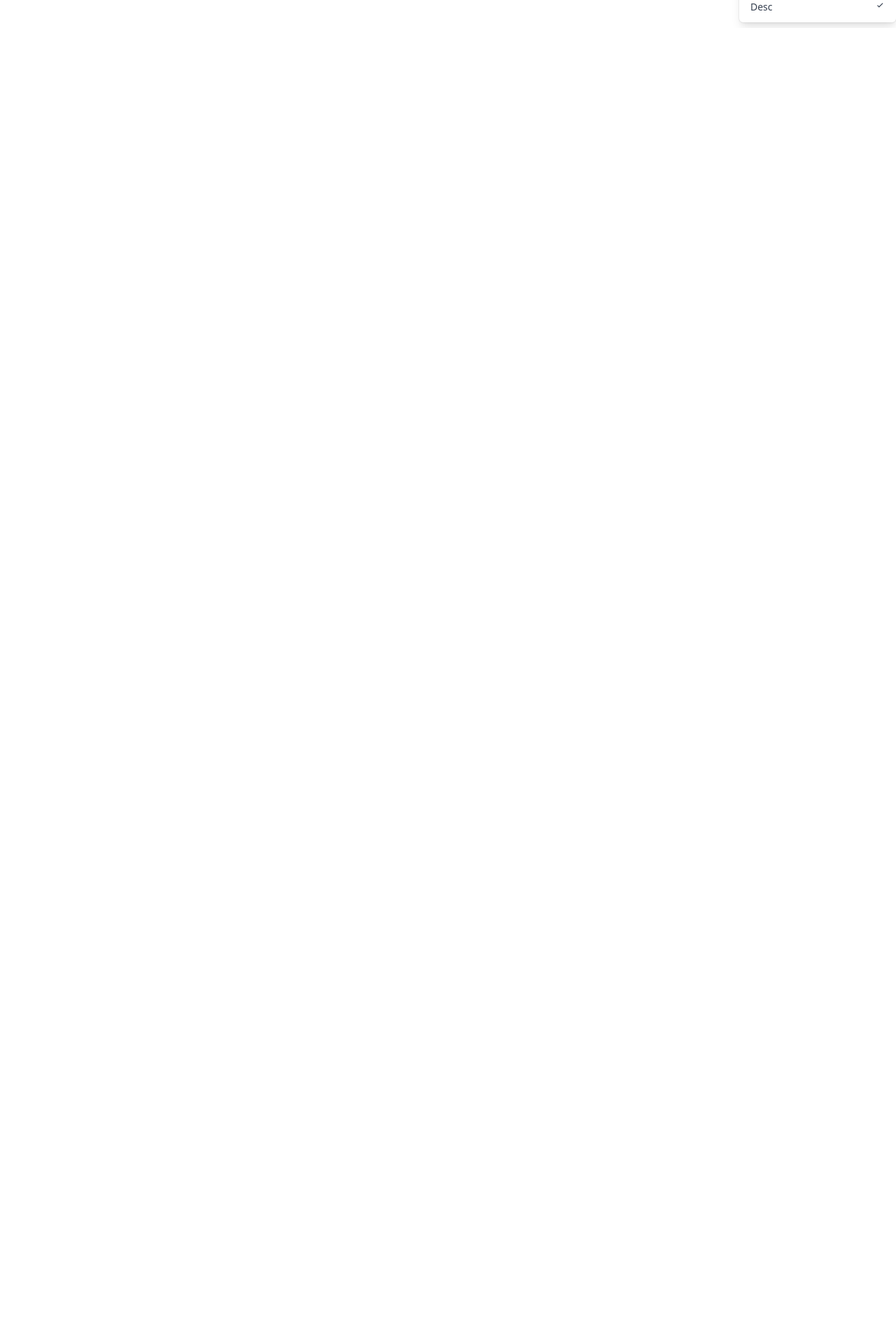
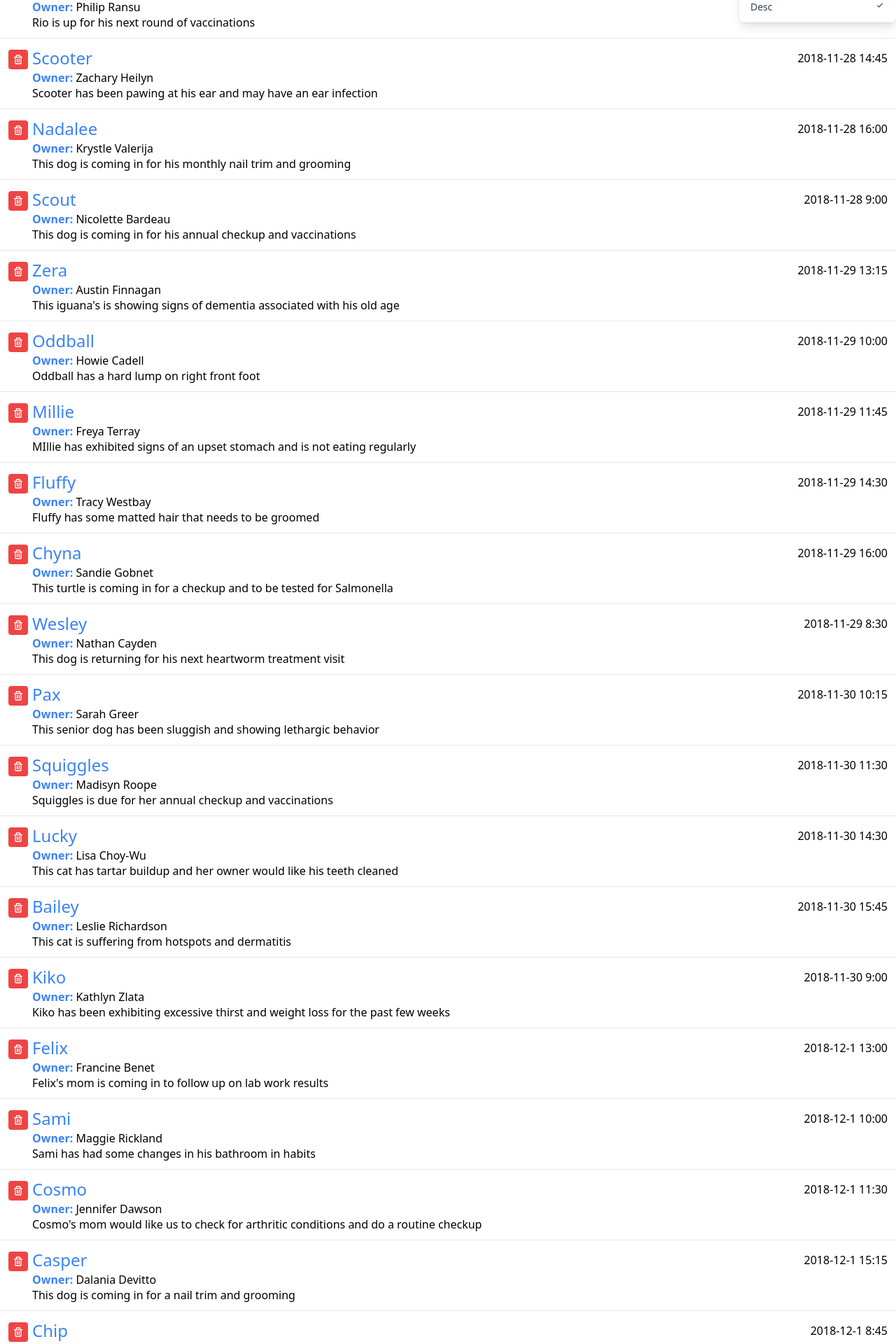
Before and after one commit to xeonsat/reactAppointments, a React (Create React App) app: page / in a window 1280 px wide. Shown: the part 760-2680 px from the top of the page at 70% size. Before the commit the page ends 800 px from the top, so only its background shows below. Built offline with nearby package versions, Linux system fonts and the light colour scheme.

Commit message:
importing JSON data as a variable

```diff
--- a/src/App.js
+++ b/src/App.js
@@ -1,6 +1,7 @@
-import { BiHomeSmile } from "react-icons/bi"
+import { BiHomeSmile, BiTrash } from "react-icons/bi"
 import Search from "./components/Search"
 import AddAppointment from "./components/AddAppointment"
+import appointmentList from "./data.json"
 
 function App() {
   return (
@@ -9,6 +10,27 @@ function App() {
         <BiHomeSmile className="inline-block text-blue-400 align-top"/>Appointments App</h1>
     <AddAppointment />
     <Search />
+
+    <ul className="divide-y divide-gray-200">
+      {appointmentList
+        .map(appointment => (
+          <li className="px-3 py-3 flex items-start">
+            <button type="button"
+             className="p-1.5 mr-1.5 mt-1 rounded text-white bg-red-500 hover:bg-yellow-700 focus:outline-none focus:ring-2 focus:ring-offset-2 focus:ring-blue-500">
+             <BiTrash /></button>
+          <div className="flex-grow">
+          <div className="flex items-center">
+          <span className="flex-none font-medium text-2xl text-blue-500">{appointment.petName}</span>
+          <span className="flex-grow text-right">{appointment.aptDate}</span>
+          </div>
+          <div><b className="font-bold text-blue-500">Owner:</b> {appointment.ownerName}</div>
+          <div className="leading-tight">{appointment.aptNotes}</div>
+          </div>
+          </li>
+        ))
+      }
+    </ul>
+
     </div>
   );
 }
--- /dev/null
+++ b/src/data.json
@@ -0,0 +1,177 @@
+[
+    {
+      "id": "0",
+      "petName": "Pepe",
+      "ownerName": "Reggie Tupp",
+      "aptNotes": "It's time for this rabbit's post spaying surgery checkup",
+      "aptDate": "2018-11-28 13:30"
+    },
+    {
+      "id": "1",
+      "petName": "Rio",
+      "ownerName": "Philip Ransu",
+      "aptNotes": "Rio is up for his next round of vaccinations",
+      "aptDate": "2018-11-28 10:15"
+    },
+    {
+      "id": "2",
+      "petName": "Scooter",
+      "ownerName": "Zachary Heilyn",
+      "aptNotes": "Scooter has been pawing at his ear and may have an ear infection",
+      "aptDate": "2018-11-28 14:45"
+    },
+    {
+      "id": "3",
+      "petName": "Nadalee",
+      "ownerName": "Krystle Valerija",
+      "aptNotes": "This dog is coming in for his monthly nail trim and grooming",
+      "aptDate": "2018-11-28 16:00"
+    },
+    {
+      "id": "4",
+      "petName": "Scout",
+      "ownerName": "Nicolette Bardeau",
+      "aptNotes": "This dog is coming in for his annual checkup and vaccinations",
+      "aptDate": "2018-11-28 9:00"
+    },
+    {
+      "id": "5",
+      "petName": "Zera",
+      "ownerName": "Austin Finnagan",
+      "aptNotes": "This iguana's is showing signs of dementia associated with his old age",
+      "aptDate": "2018-11-29 13:15"
+    },
+    {
+      "id": "6",
+      "petName": "Oddball",
+      "ownerName": "Howie Cadell",
+      "aptNotes": "Oddball has a hard lump on right front foot",
+      "aptDate": "2018-11-29 10:00"
+    },
+    {
+      "id": "7",
+      "petName": "Millie",
+      "ownerName": "Freya Terray",
+      "aptNotes": "MIllie has exhibited signs of an upset stomach and is not eating regularly",
+      "aptDate": "2018-11-29 11:45"
+    },
+    {
+      "id": "8",
+      "petName": "Fluffy",
+      "ownerName": "Tracy Westbay",
+      "aptNotes": "Fluffy has some matted hair that needs to be groomed",
+      "aptDate": "2018-11-29 14:30"
+    },
+    {
+      "id": "9",
+      "petName": "Chyna",
+      "ownerName": "Sandie Gobnet",
+      "aptNotes": "This turtle is coming in for a checkup and to be tested for Salmonella",
+      "aptDate": "2018-11-29 16:00"
+    },
+    {
+      "id": "10",
+      "petName": "Wesley",
+      "ownerName": "Nathan Cayden",
+      "aptNotes": "This dog is returning for his next heartworm treatment visit",
+      "aptDate": "2018-11-29 8:30"
+    },
+    {
+      "id": "11",
+      "petName": "Pax",
+      "ownerName": "Sarah Greer",
+      "aptNotes": "This senior dog has been sluggish and showing lethargic behavior",
+      "aptDate": "2018-11-30 10:15"
+    },
+    {
+      "id": "12",
+      "petName": "Squiggles",
+      "ownerName": "Madisyn Roope",
+      "aptNotes": "Squiggles is due for her annual checkup and vaccinations",
+      "aptDate": "2018-11-30 11:30"
+    },
+    {
+      "id": "13",
+      "petName": "Lucky",
+      "ownerName": "Lisa Choy-Wu",
+      "aptNotes": "This cat has tartar buildup and her owner would like his teeth cleaned",
+      "aptDate": "2018-11-30 14:30"
+    },
+    {
+      "id": "14",
+      "petName": "Bailey",
+      "ownerName": "Leslie Richardson",
+      "aptNotes": "This cat is suffering from hotspots and dermatitis",
+      "aptDate": "2018-11-30 15:45"
+    },
+    {
+      "id": "15",
+      "petName": "Kiko",
+      "ownerName": "Kathlyn Zlata",
+      "aptNotes": "Kiko has been exhibiting excessive thirst and weight loss for the past few weeks",
+      "aptDate": "2018-11-30 9:00"
+    },
+    {
+      "id": "16",
+      "petName": "Felix",
+      "ownerName": "Francine Benet",
+      "aptNotes": "Felix's mom is coming in to follow up on  lab work results",
+      "aptDate": "2018-12-1 13:00"
+    },
+    {
+      "id": "17",
+      "petName": "Sami",
+      "ownerName": "Maggie Rickland",
+      "aptNotes": "Sami has had some changes in his bathroom in habits",
+      "aptDate": "2018-12-1 10:00"
+    },
+    {
+      "id": "18",
+      "petName": "Cosmo",
+      "ownerName": "Jennifer Dawson",
+      "aptNotes": "Cosmo's mom would like us to check for arthritic conditions and do a routine checkup",
+      "aptDate": "2018-12-1 11:30"
+    },
+    {
+      "id": "19",
+      "petName": "Casper",
+      "ownerName": "Dalania Devitto",
+      "aptNotes": "This dog is coming in for a nail trim and grooming",
+      "aptDate": "2018-12-1 15:15"
+    },
+    {
+      "id": "20",
+      "petName": "Chip",
+      "ownerName": "Jason Hemlock",
+      "aptNotes": "This fish has a spotty white patch developing on his back ",
+      "aptDate": "2018-12-1 8:45"
+    },
+    {
+      "id": "21",
+      "petName": "Tibbs",
+      "ownerName": "Shad Cayden",
+      "aptNotes": "Tibbs has had an ongoing rash and cold symptoms and we are going to run allergy tests",
+      "aptDate": "2018-12-2 13:30"
+    },
+    {
+      "id": "22",
+      "petName": "Stich",
+      "ownerName": "Dennis Nicholback",
+      "aptNotes": "Stich has been having some stomach issues and is due for his vaccinations",
+      "aptDate": "2018-12-2 10:15"
+    },
+    {
+      "id": "23",
+      "petName": "Shadow",
+      "ownerName": "Audry Topsy",
+      "aptNotes": "This cat has a red swollen eye with a discharge",
+      "aptDate": "2018-12-2 15:00"
+    },
+    {
+      "id": "24",
+      "petName": "Nugget",
+      "ownerName": "Darla Branson",
+      "aptNotes": "This little fish Nugget, has a rash on his stomach area",
+      "aptDate": "2018-12-2 9:00"
+    }
+  ]
```
